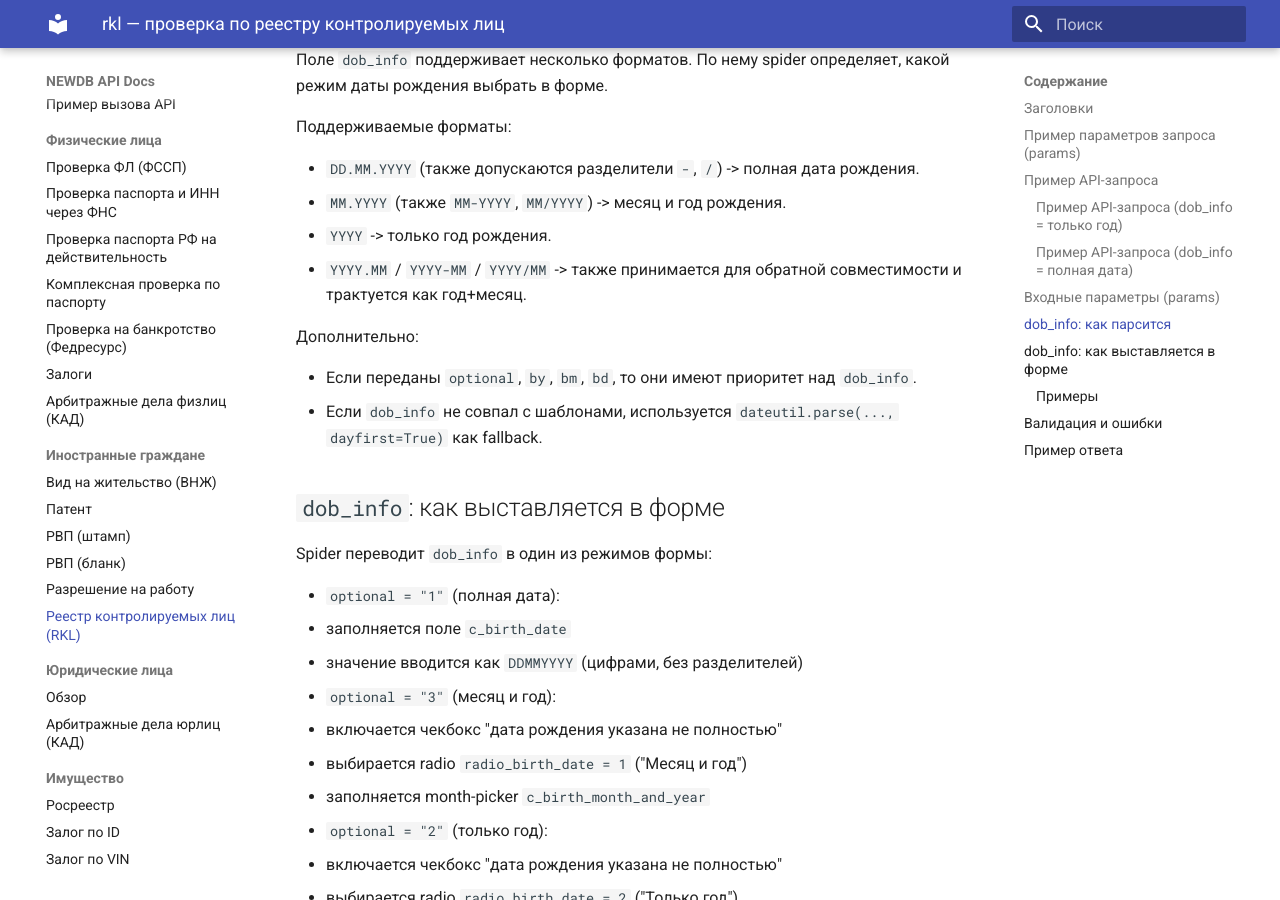
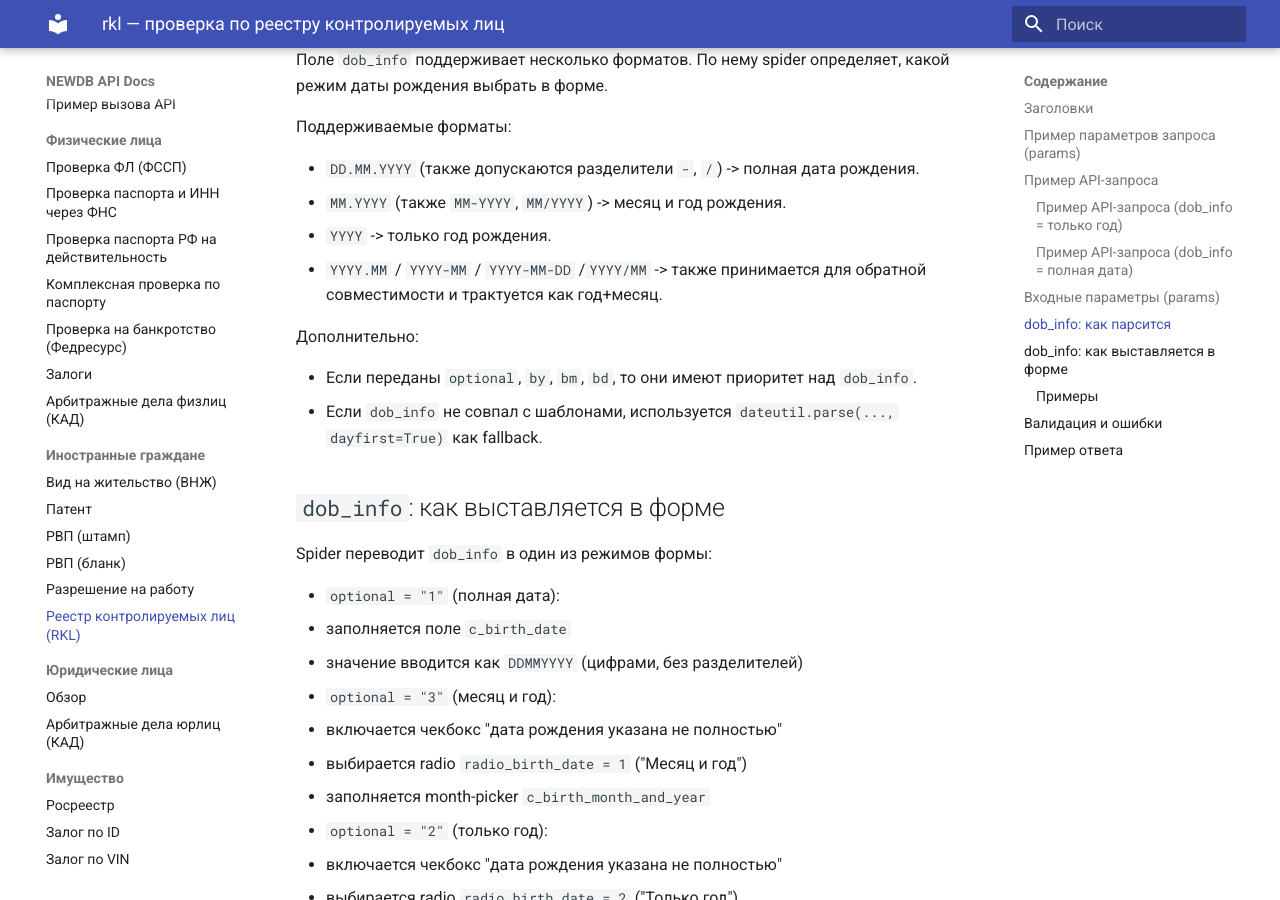
Before and after one commit to avpm05/newdb_docs, an MkDocs documentation site: the page built from docs/foreign/06-foreign_rkl.md, in a window 1280 px wide and 900 px high, scrolled down 2941 px. Built offline with MkDocs 1.6.1 and Material for MkDocs 9.7.7, drawn with Linux system fonts in a browser that asks for light colours.

Commit message:
`YYYY-MM` /

```diff
--- a/docs/foreign/06-foreign_rkl.md
+++ b/docs/foreign/06-foreign_rkl.md
@@ -149,7 +149,7 @@ params_raw = json.dumps({
 - `DD.MM.YYYY` (также допускаются разделители `-`, `/`) -> полная дата рождения.
 - `MM.YYYY` (также `MM-YYYY`, `MM/YYYY`) -> месяц и год рождения.
 - `YYYY` -> только год рождения.
-- `YYYY.MM` / `YYYY-MM` / `YYYY/MM` -> также принимается для обратной совместимости и трактуется как год+месяц.
+- `YYYY.MM` / `YYYY-MM` / `YYYY-MM-DD` /`YYYY/MM` -> также принимается для обратной совместимости и трактуется как год+месяц.
 
 Дополнительно:
 
```
